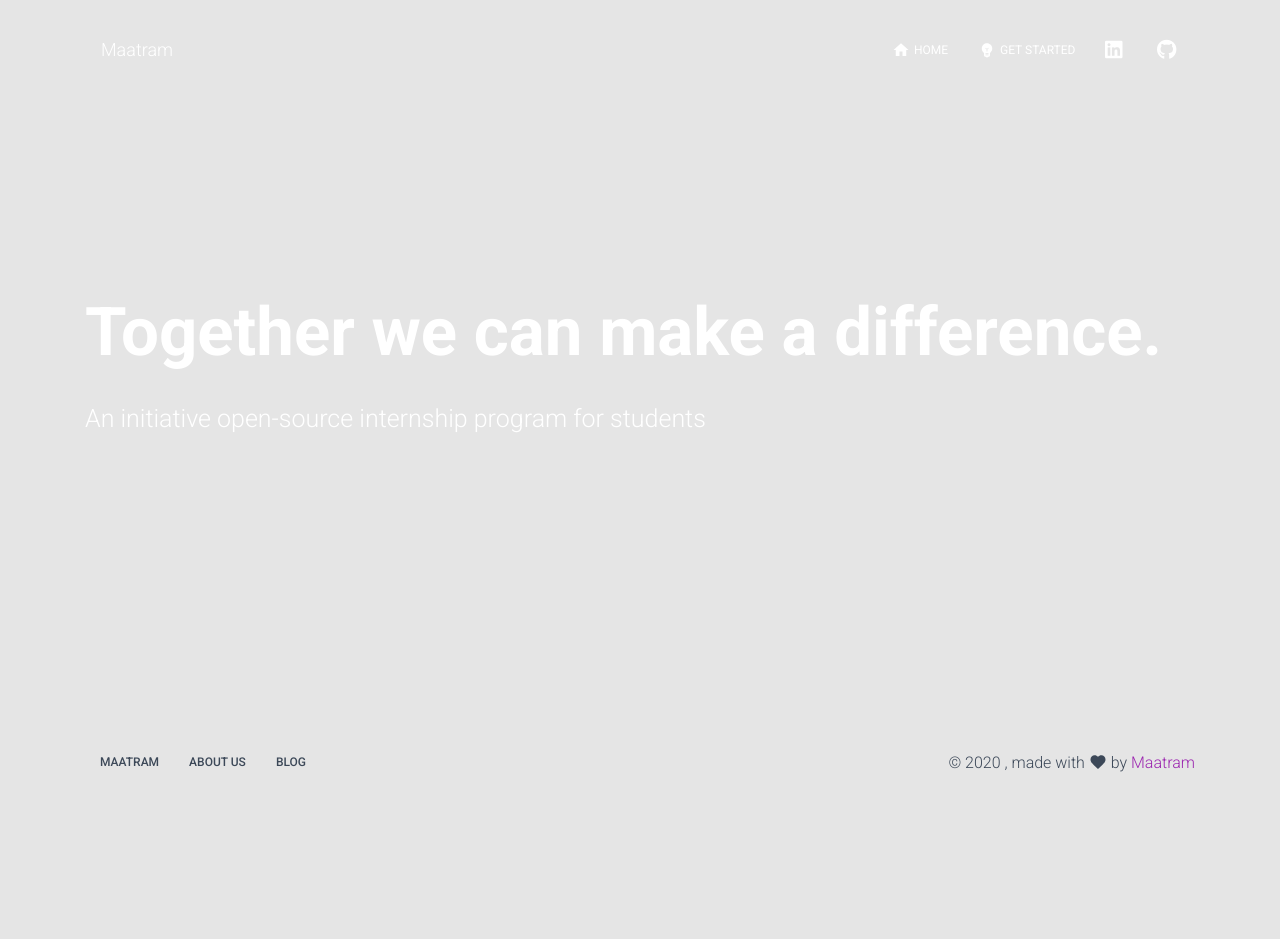
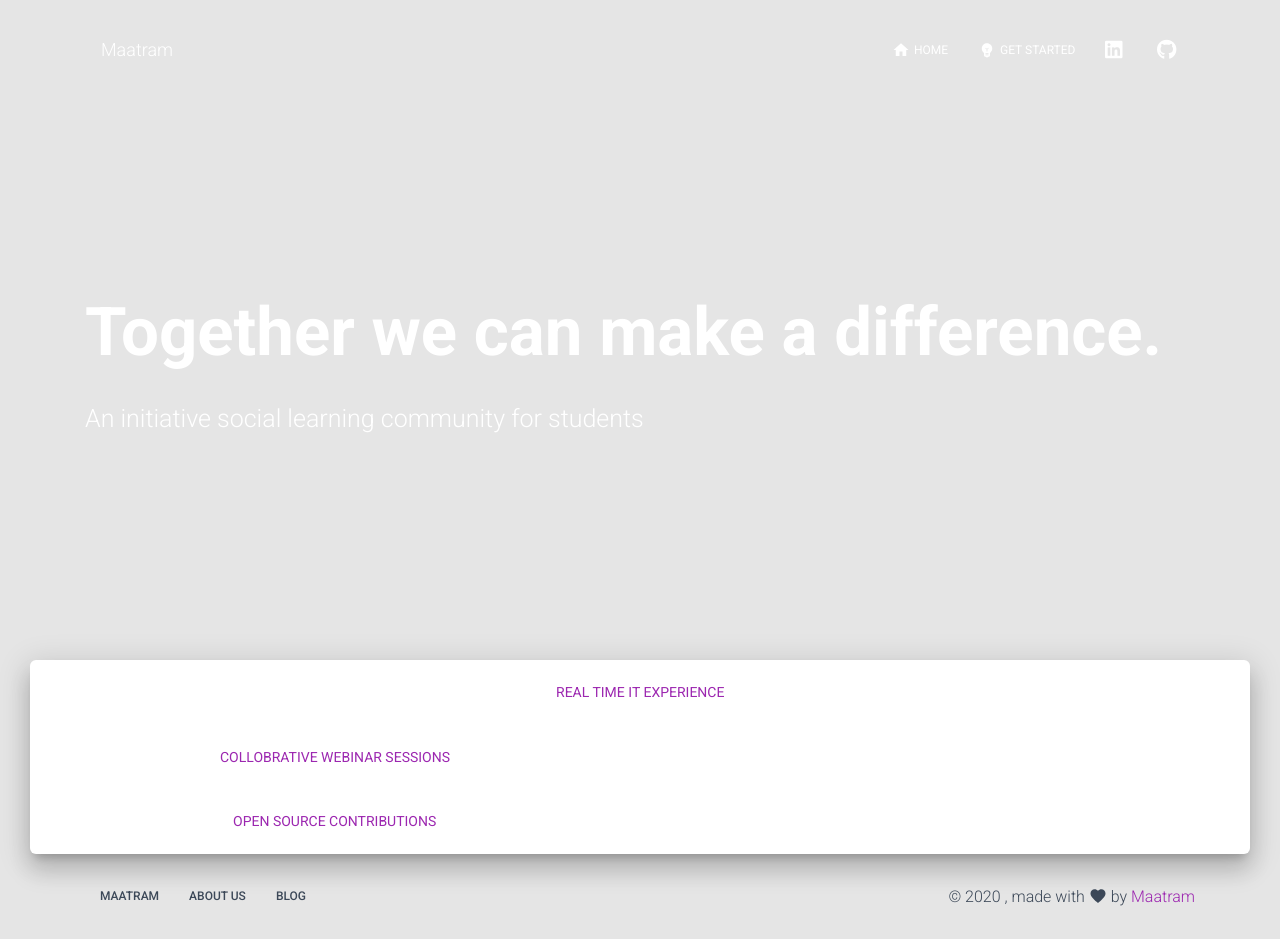
Before and after one commit to srajeshs/maatram, a Next.js app: page /components in a window 1280 px wide. Before the commit the page ends 805 px from the top, so only its background shows below. Built offline with nearby package versions, Linux system fonts and the light colour scheme.

Commit message:
Initial Commit

```diff
--- a/pages/components.js
+++ b/pages/components.js
@@ -42,7 +42,7 @@ export default function Components(props) {
               <div className={classes.brand}>
                 <h1 className={classes.title}>Together we can make a difference.</h1>
                 <h3>
-                  An initiative open-source internship program for students
+                  An initiative social learning community for students
                 </h3>
               </div>
             </GridItem>
@@ -50,17 +50,35 @@ export default function Components(props) {
         </div>
       </Parallax>
 
-      {/* <div className={classNames(classes.main, classes.mainRaised)}>
+      <div className={classNames(classes.main, classes.mainRaised)}>
         <GridItem md={12} className={classes.textCenter}>
           <Link href="/login">
             <a className={classes.link}>
               <Button color="primary" size="lg" simple>
-                See more
+                Real time IT experience
               </Button>
             </a>
           </Link>
         </GridItem>
-      </div> */}
+        <GridItem md={6} className={classes.textCenter}>
+          <Link href="/login">
+            <a className={classes.link}>
+              <Button color="primary" size="lg" simple>
+                collobrative webinar sessions
+              </Button>
+            </a>
+          </Link>
+        </GridItem>
+        <GridItem md={6} className={classes.textCenter}>
+          <Link href="/login">
+            <a className={classes.link}>
+              <Button color="primary" size="lg" simple>
+                open source contributions
+              </Button>
+            </a>
+          </Link>
+        </GridItem>
+      </div>
       <Footer />
     </div>
   );
```
